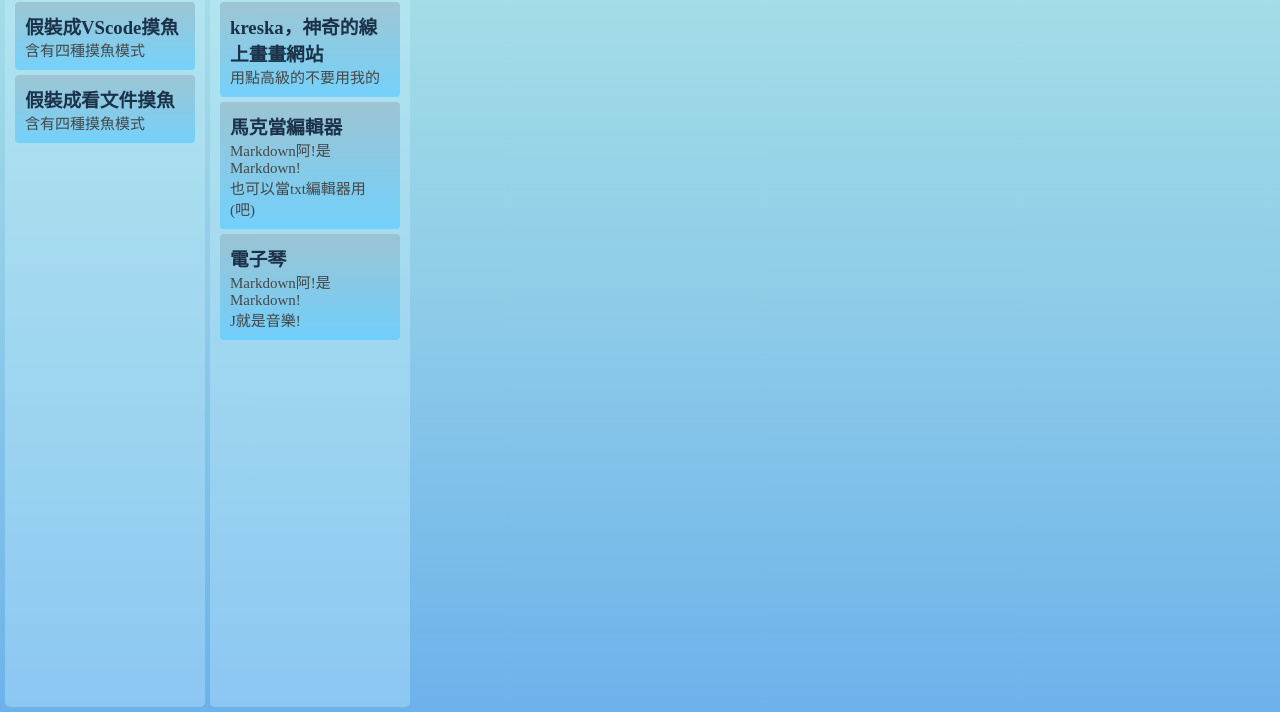
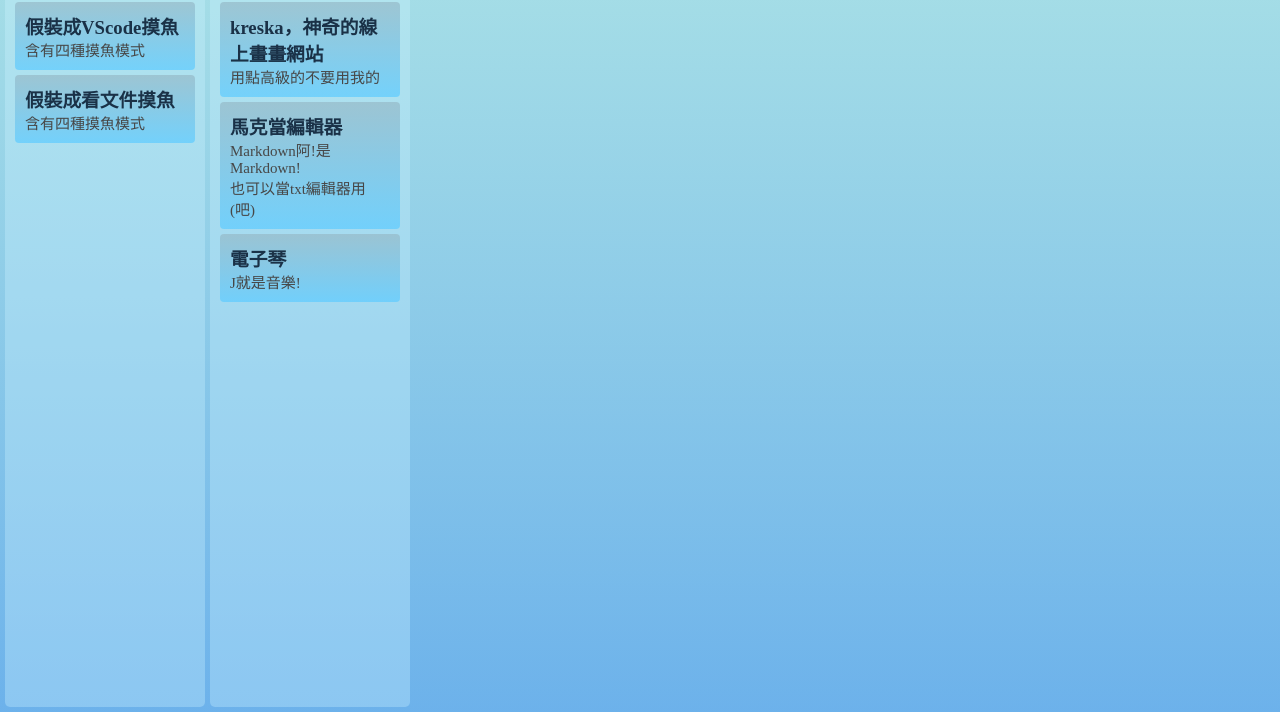
Before and after one commit to WildCatTheOnetrueGod/Slapper, a plain HTML site: page index.html in a window 1280 px wide. Shown: the part 88-800 px from the top of the page. Drawn offline with Linux system fonts and the light colour scheme.

Commit message:
Update index.html

```diff
--- a/index.html
+++ b/index.html
@@ -137,7 +137,6 @@ html,body {
                     </div>
 				<div class="btn" onclick="window.open('https://wildcattheonetruegod.github.io/Slapper/html/music.html', '_blank');">
                         <h3>電子琴</h3>
-                        <p>Markdown阿!是Markdown!</p>
                         <p>J就是音樂!</p>
                     </div>
             </div>
```
